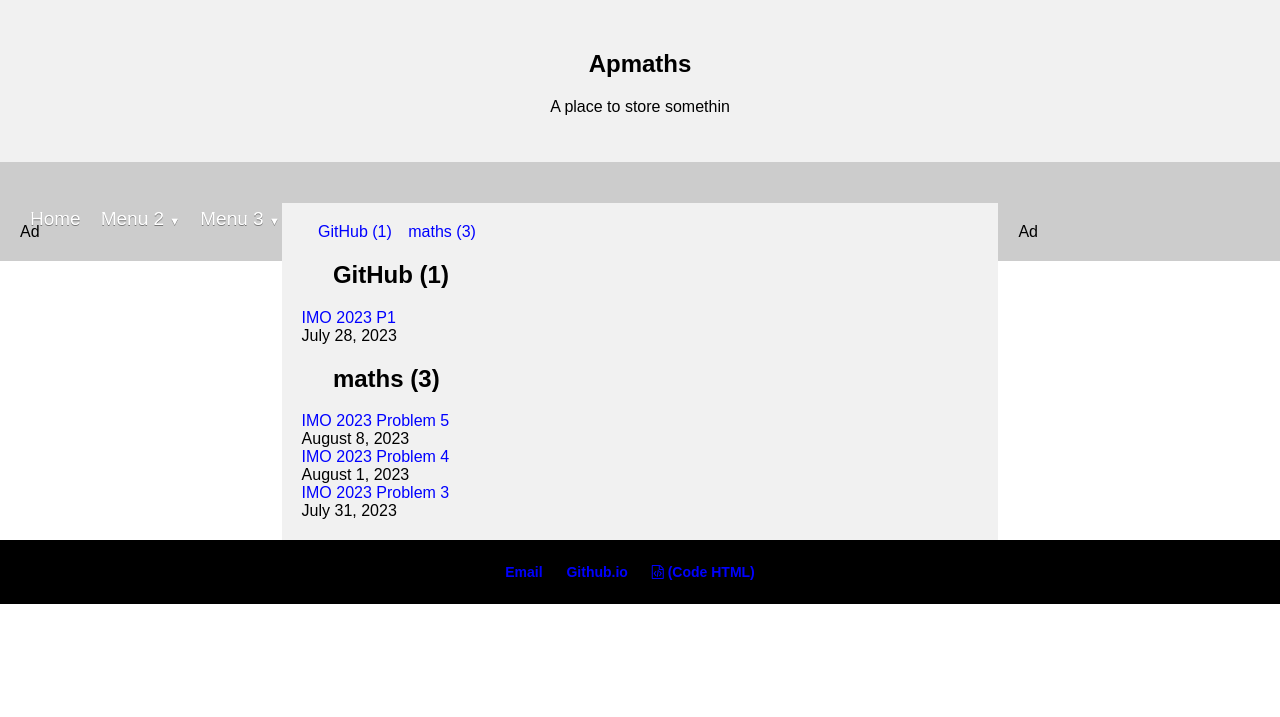
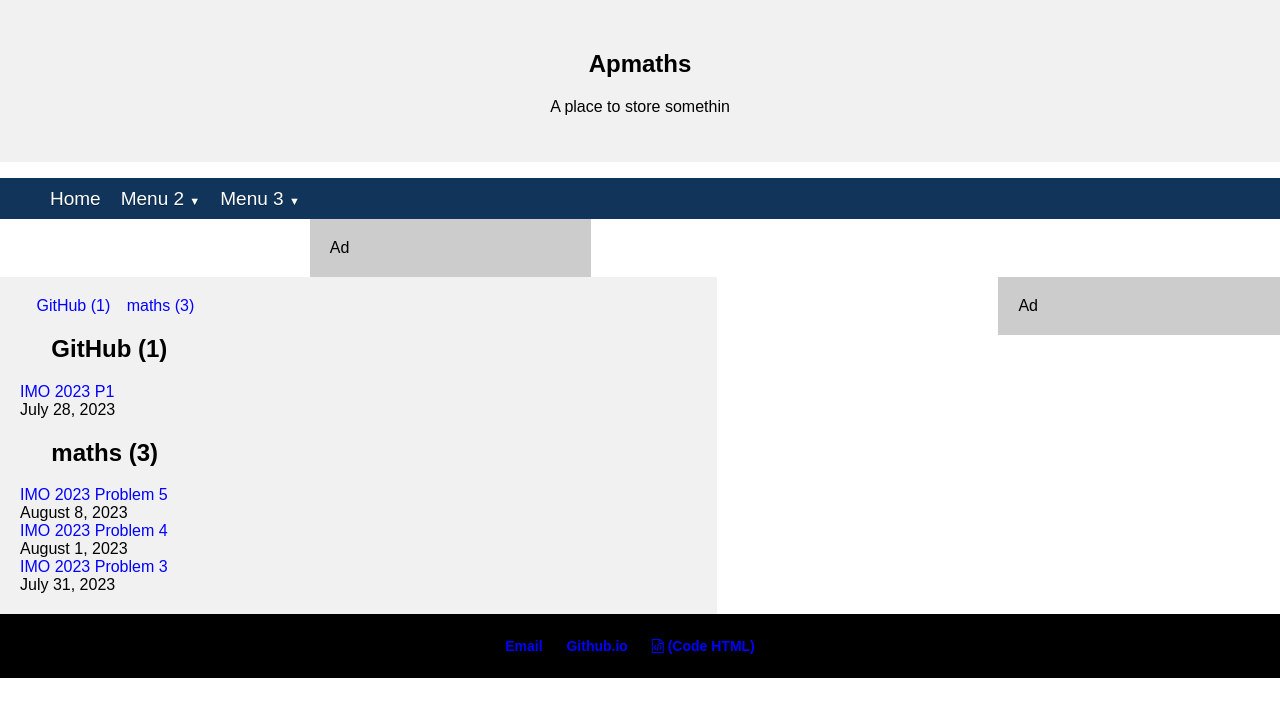
Before and after one commit to hoAngnaMPHan/apmaths.github.io, a Jekyll site: the page built from tags.html, in a window 1280 px wide. Shown: the top 717 px of the page. Built offline with Jekyll 4.4.1, drawn with Linux system fonts in a browser that asks for light colours.

Commit message:
Update menu.html

```diff
--- a/_includes/menu.html
+++ b/_includes/menu.html
@@ -1,8 +1,7 @@
 <div class="menu-wrap">
-  <nav class="menu">
+  <div class="menu">
     <ul>
-      <li><a href="/">Home</a>
-      </li>
+      <li><a href="/">Home</a>      </li>
       <li>
              <a href="#">Menu 2  <span class="arrow">&#9660;</span></a>
               <ul class="sub-menu">
@@ -23,5 +22,5 @@
         </ul>
       </li>
     </ul>
-  </nav>
   </div>
+</div>
```
Lines whose indentation alone changed are shown as unchanged.
